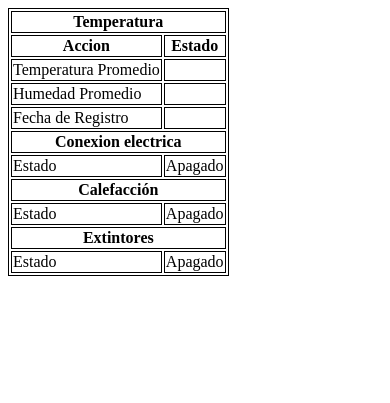
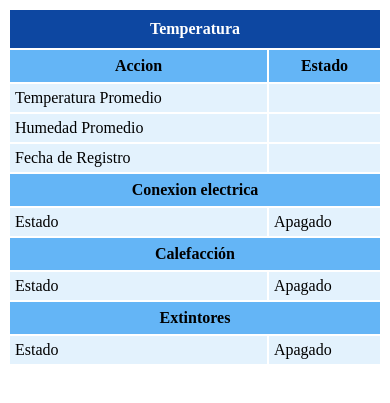
Before and after one commit to Armando687/arduino-mysql, a PHP site: page /arduino-mysql/ in a window 390 px wide. Shown: the top 403 px of the page. Run offline with PHP 8.4, Linux system fonts and the light colour scheme; data that the repository does not hold is empty.

Commit message:
Estilos para modo responsive #3

```diff
--- a/index.php
+++ b/index.php
@@ -11,44 +11,44 @@
 <body>
     <table >
         <tr>
-            <th colspan="2" >Temperatura</th>
+            <th class="title" colspan="2" >Temperatura</th>
         </tr>
         <tr>
-            <th>Accion</th>
-            <th>Estado</th>
+            <th class="subtitle">Accion</th>
+            <th class="subtitle">Estado</th>
         </tr>
         <tr>
-            <td>Temperatura Promedio</td>
-            <td id = "temperatura">12</td>
+            <td class="title-content">Temperatura Promedio</td>
+            <td  class="content" id = "temperatura">12</td>
         </tr>
         <tr>
-            <td>Humedad Promedio</td>
-            <td id = "humedad">30</td>
+            <td class="title-content" >Humedad Promedio</td>
+            <td class="content" id = "humedad">30</td>
         </tr>
         <tr>
-            <td>Fecha de Registro </td>
-            <td id = "fecha">2019-06-30</td>
+            <td class="title-content">Fecha de Registro </td>
+            <td class="content" id = "fecha">2019-06-30</td>
         </tr>
         <tr>
-            <th colspan="2" >Conexion electrica</th>
+            <th class="subtitle" colspan="2" >Conexion electrica</th>
         </tr>
         <tr>
-            <td>Estado</td>
-            <td id="estadoLed">..........</td>
+            <td class="title-content" >Estado</td>
+            <td class="content"  id="estadoLed">..........</td>
         </tr>
         <tr>
-            <th colspan="2">Calefacción</th>
+            <th  class="subtitle" colspan="2">Calefacción</th>
         </tr>
         <tr>
-            <td>Estado</td>
-            <td id="estadoVt">-------</td>
+            <td class="title-content">Estado</td>
+            <td class="content" id="estadoVt">-------</td>
         </tr>
         <tr>
-            <th colspan="2">Extintores</th>
+            <th  class="subtitle" colspan="2">Extintores</th>
         </tr>
         <tr>
-            <td>Estado</td>
-            <td id="estadoMt">..........</td>
+            <td class="title-content">Estado</td>
+            <td class="content" id="estadoMt">..........</td>
         </tr>
     </table>
     <!-- <script type="text/javascript">
--- a/src/css/style.css
+++ b/src/css/style.css
@@ -1,3 +1,28 @@
-table, th, td {
-    border: 1px solid black;
-  }
+table {
+    width: 500px;
+    margin: 0 auto;
+}
+
+.title {
+    padding: 10px 0px;
+    color: #fff;
+    background: #0d47a1;
+}
+
+.subtitle {
+    background: #64b5f6;
+    padding: 7px 0px;
+    color: #000;
+}
+
+.title-content,
+.content {
+    background: #e3f2fd;
+    padding: 5px;
+}
+
+@media only screen and (max-width: 767px) {
+    table {
+        width: 100%;
+    }
+}
```
